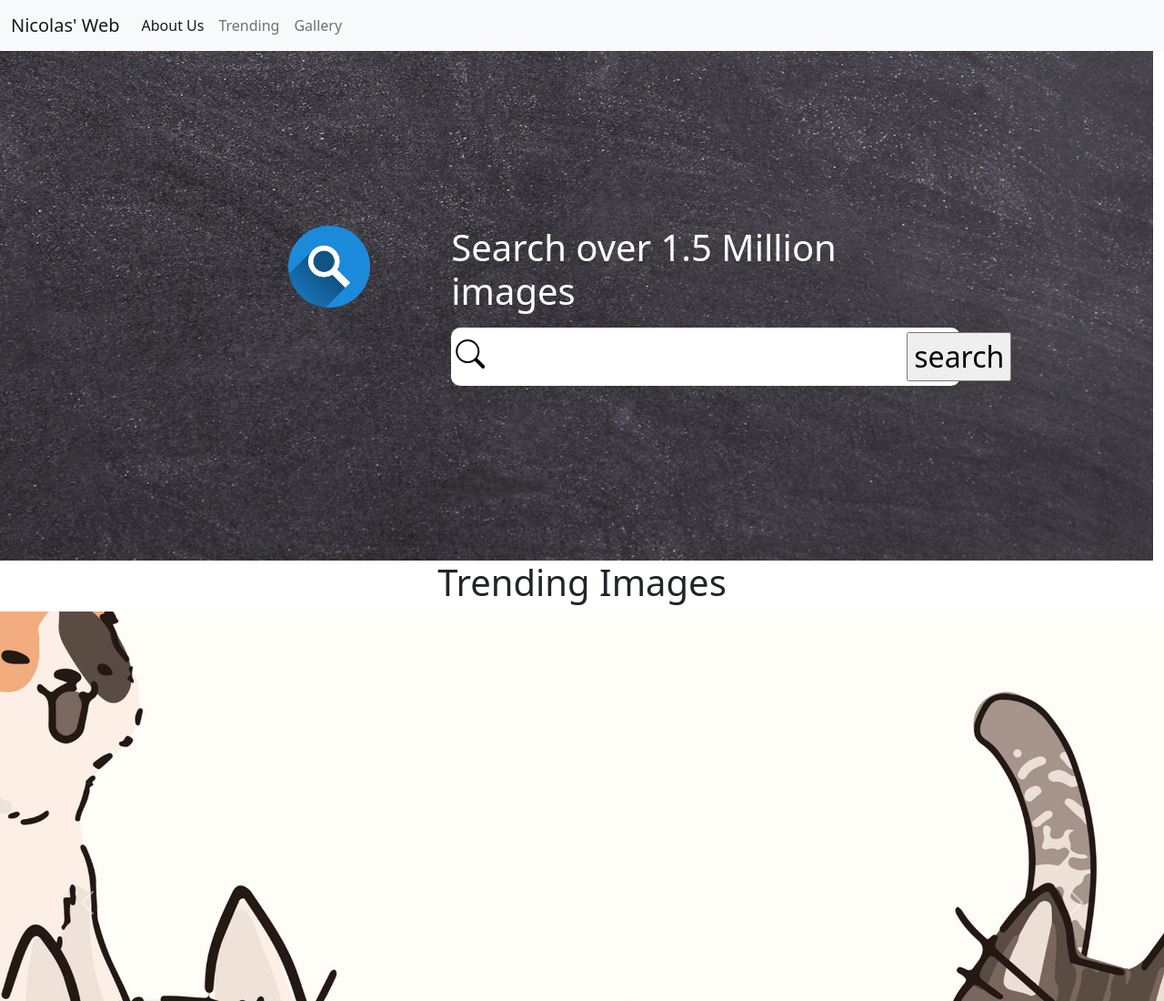
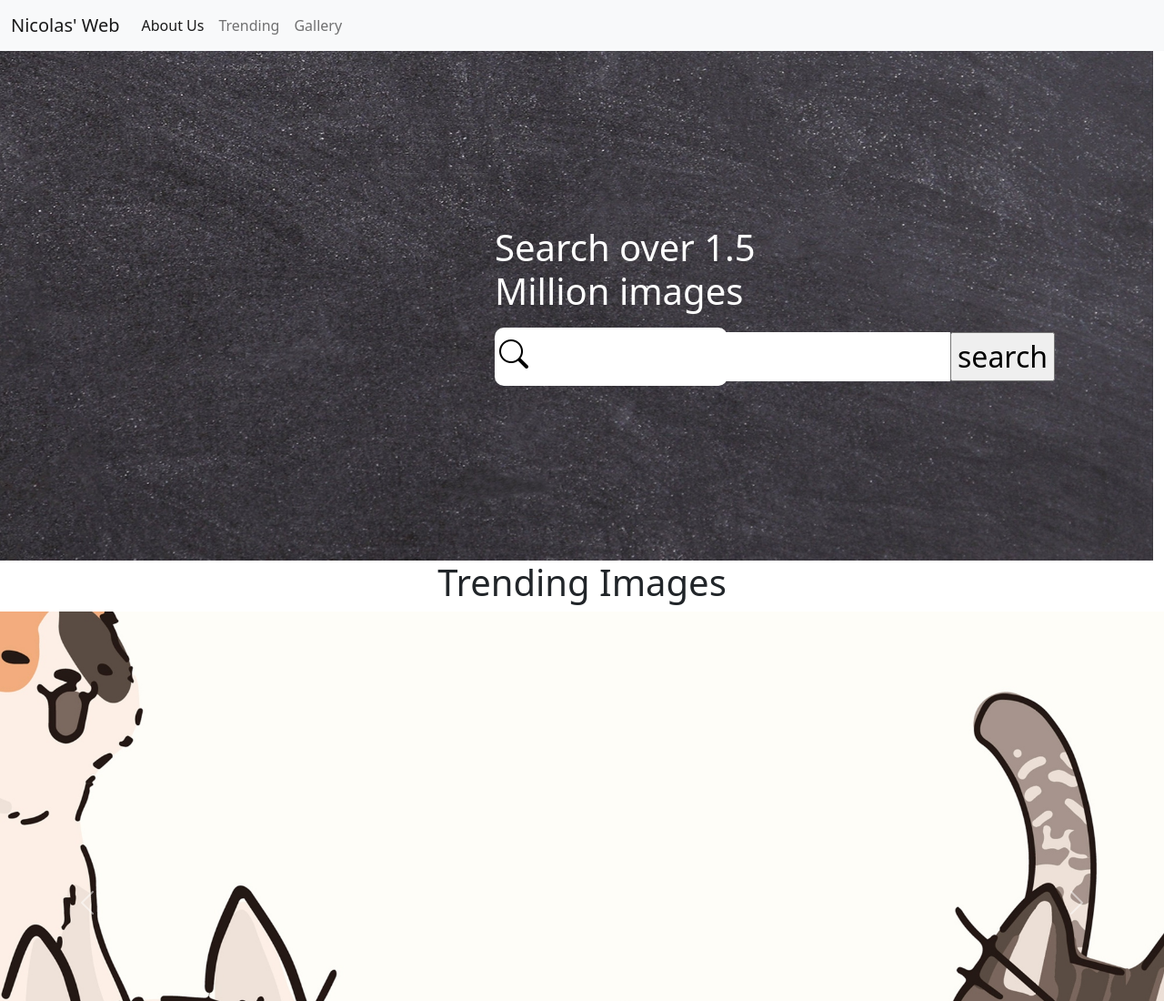
Before and after one commit to NicolasDuqueA123/SapFinalWeb, a plain HTML site: page Index.html in a window 1280 px wide. Shown: the top 1100 px of the page at 91% size. Drawn offline with nearby package versions, Linux system fonts and the light colour scheme.

Commit message:
commit V061222_FinalV

```diff
--- a/Index.html
+++ b/Index.html
@@ -37,9 +37,6 @@
        <div class="contenedor" id="search">
         <img src="./src/Img/backgroundhero3.jpg" alt="base" id="base">
         <div id="overlay"></div>
-        <div class="search">
-            <img src="./src/Img/search.png" alt="magnifier" id="magnifier">
-        </div>
         <div class="texto">
             <p class="display-6">Search over 1.5 Million images</p>
             <div class="busqueda">
--- a/src/CSS/Styles.css
+++ b/src/CSS/Styles.css
@@ -8,10 +8,6 @@ i{
     font-size: 2rem;
     color: black;
 }
-/*#logo{
-    width: 4rem;
-    height: auto;
-}*/
 .contenedor{
     display: grid;
     grid-template-columns: repeat(8,1fr);
@@ -23,15 +19,6 @@ i{
     grid-column: 1/9;
     grid-row: 1/9;
 }
-.search{
-    z-index: 7;
-    grid-column: 3/5;
-    grid-row: 2/8;
-    width: 28vw;
-}
-#magnifier{
-    width: 25%;
-}
 .texto{
     z-index: 7;
     font-size: 2rem;
@@ -39,30 +26,22 @@ i{
     color: white;
     grid-column: 4/7;
     grid-row: 4/6;
+    padding-left: 4rem;
 }
 .busqueda{
     display: flex;
     justify-content: space-between;
     background-color: white;
-    width: 35rem;
+    width: 20vw;
     padding: 5px;
     border-radius: 10px;
 }
 #barrabusqueda{
     border: none;
 }
-.searchbar{
-    grid-column: 4/6;
-    grid-row: 3/4;
-}
 .container{
     display: flex;
     width: 80vw;
-}
-.div1{
-    width: 40px;
-    height: 100px;
-    background-color: black;
 }
 #images{
     width: 99vw;
```
